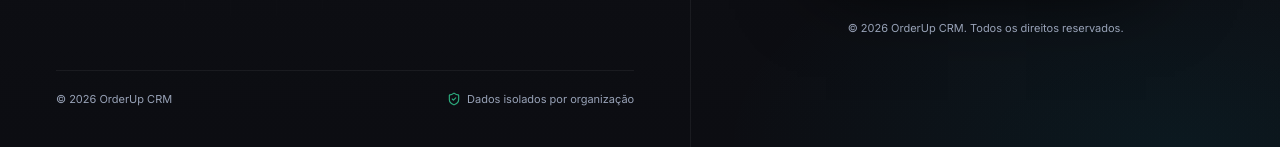
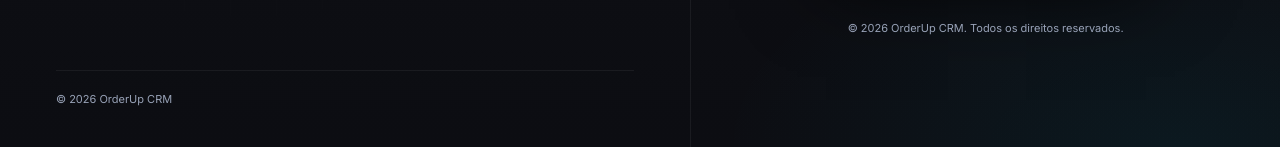
Before and after one commit to heitorgb/crm, a React (Vite) app in the folder frontend/: page /login in a window 1280 px wide. Shown: the part 653-800 px from the top of the page. Built offline with nearby package versions, Linux system fonts and the light colour scheme; no server answers.

Commit message:
fix(auth): remove tag de isolamento do login

```diff
--- a/frontend/src/features/auth/login-showcase.tsx
+++ b/frontend/src/features/auth/login-showcase.tsx
@@ -145,12 +145,8 @@ export function LoginShowcase() {
 
       <PreviewCards />
 
-      <footer className="relative flex items-center justify-between gap-4 border-t border-white/[0.06] pt-5 text-[11px] text-[var(--auth-muted)]">
+      <footer className="relative flex items-center gap-4 border-t border-white/[0.06] pt-5 text-[11px] text-[var(--auth-muted)]">
         <span>© {new Date().getFullYear()} OrderUp CRM</span>
-        <span className="flex items-center gap-1.5">
-          <ShieldCheck className="size-3.5 text-emerald-400/80" />
-          Dados isolados por organização
-        </span>
       </footer>
     </section>
   );
```
